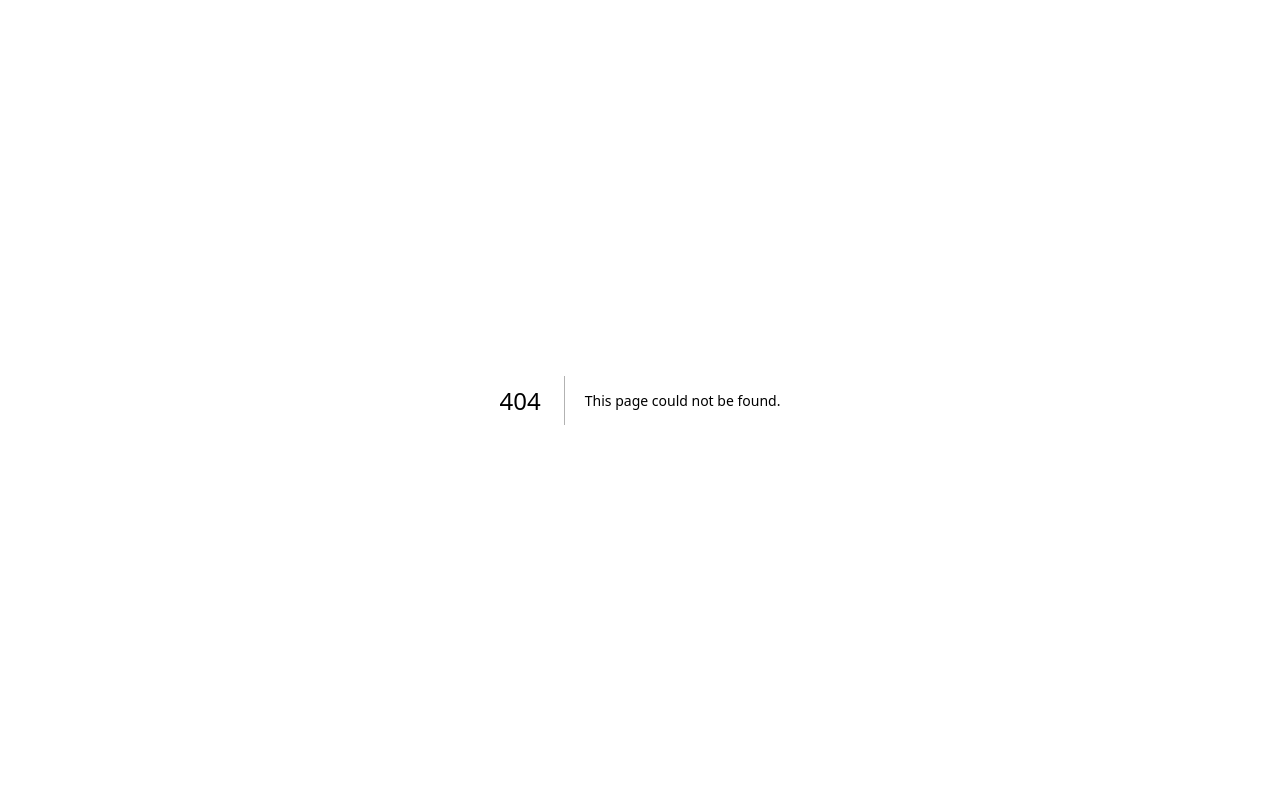
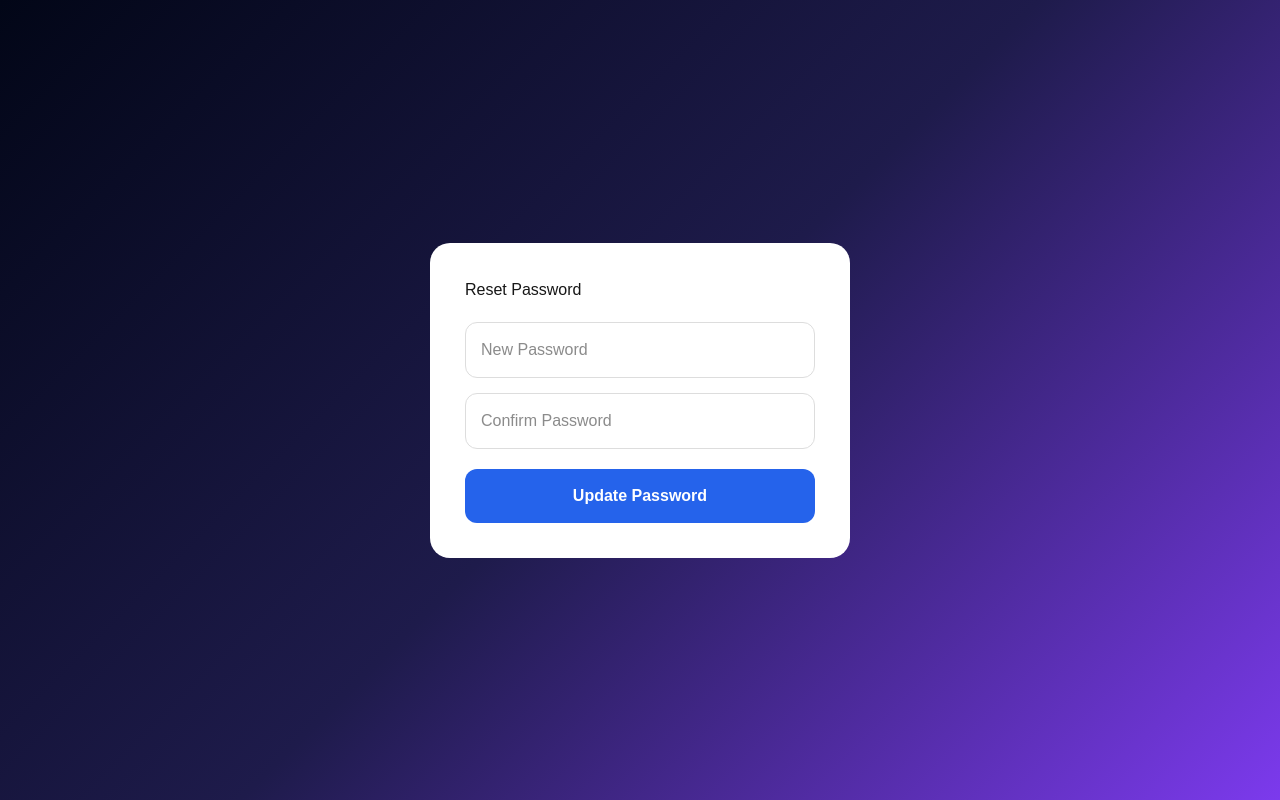
Before and after one commit to tariqueblessed-hue/earncapital2, a Next.js app: page /update-password in a window 1280 px wide. Before the commit this address had no page. Built offline with nearby package versions, Linux system fonts and the light colour scheme; no server answers.

Commit message:
Add show/hide password feature

```diff
--- a/app/api/stkpush/route.ts
+++ b/app/api/stkpush/route.ts
@@ -24,9 +24,11 @@ async function getAccessToken() {
   );
 
 
-  const data = await response.json();
+  const data: {
+  access_token: string;
+} = await response.json();
 
-  return data.access_token;
+return data.access_token;
 }
 
 
--- /dev/null
+++ b/app/forgot-password/page.tsx
@@ -0,0 +1,89 @@
+"use client";
+
+import { useState } from "react";
+import { supabase } from "@/lib/supabase";
+
+export default function ForgotPassword() {
+  const [email, setEmail] = useState("");
+  const [loading, setLoading] = useState(false);
+
+  async function resetPassword() {
+    if (!email) {
+      alert("Enter your email.");
+      return;
+    }
+
+    setLoading(true);
+
+    const { error } = await supabase.auth.resetPasswordForEmail(email, {
+      redirectTo: `${window.location.origin}/update-password`,
+    });
+
+    setLoading(false);
+
+    if (error) {
+      alert(error.message);
+      return;
+    }
+
+    alert("✅ Password reset email sent.\n\nCheck your inbox.");
+  }
+
+  return (
+    <main
+      style={{
+        minHeight: "100vh",
+        display: "flex",
+        justifyContent: "center",
+        alignItems: "center",
+        background:
+          "linear-gradient(135deg,#020617,#1e1b4b,#7c3aed)",
+      }}
+    >
+      <div
+        style={{
+          width: "420px",
+          background: "white",
+          padding: "35px",
+          borderRadius: "20px",
+        }}
+      >
+        <h1>Forgot Password</h1>
+
+        <p>
+          Enter your email to receive a password reset link.
+        </p>
+
+        <input
+          type="email"
+          placeholder="Email Address"
+          value={email}
+          onChange={(e) => setEmail(e.target.value)}
+          style={{
+            width: "100%",
+            padding: "15px",
+            marginTop: "20px",
+            borderRadius: "12px",
+            border: "1px solid #ddd",
+          }}
+        />
+
+        <button
+          onClick={resetPassword}
+          style={{
+            width: "100%",
+            marginTop: "20px",
+            padding: "15px",
+            border: "none",
+            borderRadius: "12px",
+            background: "#2563eb",
+            color: "white",
+            fontWeight: "bold",
+          }}
+        >
+          {loading ? "Sending..." : "Send Reset Link"}
+        </button>
+      </div>
+    </main>
+  );
+}
--- a/app/login/page.tsx
+++ b/app/login/page.tsx
@@ -3,12 +3,14 @@
 import { useState } from "react";
 import { useRouter } from "next/navigation";
 import { supabase } from "@/lib/supabase";
+import { FaEye, FaEyeSlash } from "react-icons/fa";
 
 export default function LoginPage() {
   const router = useRouter();
 
   const [email, setEmail] = useState("");
   const [password, setPassword] = useState("");
+  const [showPassword, setShowPassword] = useState(false);
   const [loading, setLoading] = useState(false);
 
   async function login() {
@@ -25,20 +27,28 @@ export default function LoginPage() {
         password,
       });
 
+      if (!error && !data.user.email_confirmed_at) {
+  await supabase.auth.signOut();
+
+  alert(
+    "⚠️ Please verify your email before logging in.\n\nCheck your inbox and click the verification link."
+  );
+
+  setLoading(false);
+  return;
+}
     if (error) {
       alert(error.message);
       setLoading(false);
       return;
     }
 
-    // Load username from users table
     const { data: profile } = await supabase
       .from("users")
       .select("username")
       .eq("email", email)
       .single();
 
-    // Save session information
     localStorage.setItem("currentUserId", data.user.id);
     localStorage.setItem(
       "currentUser",
@@ -107,13 +117,64 @@ export default function LoginPage() {
           style={input}
         />
 
+        <div
+          style={{
+            position: "relative",
+            marginBottom: "16px",
+          }}
+        >
           <input
-        type="password"
+            type={showPassword ? "text" : "password"}
             placeholder="Password"
             value={password}
             onChange={(e) => setPassword(e.target.value)}
-        style={input}
+            style={{
+              ...input,
+              marginBottom: "0",
+              paddingRight: "50px",
+            }}
           />
+<p
+  style={{
+    textAlign: "right",
+    marginBottom: "20px",
+  }}
+>
+  <a
+    href="/forgot-password"
+    style={{
+      color: "#2563eb",
+      textDecoration: "none",
+      fontWeight: "bold",
+    }}
+  >
+    Forgot Password?
+  </a>
+</p>
+          <button
+            type="button"
+            onClick={() =>
+              setShowPassword(!showPassword)
+            }
+            style={{
+              position: "absolute",
+              right: "15px",
+              top: "50%",
+              transform: "translateY(-50%)",
+              background: "transparent",
+              border: "none",
+              cursor: "pointer",
+              color: "#6b7280",
+              fontSize: "18px",
+            }}
+          >
+            {showPassword ? (
+              <FaEyeSlash />
+            ) : (
+              <FaEye />
+            )}
+          </button>
+        </div>
 
         <button
           onClick={login}
--- a/app/register/page.tsx
+++ b/app/register/page.tsx
@@ -3,6 +3,7 @@
 import { useState, useEffect } from "react";
 import { useRouter } from "next/navigation";
 import { supabase } from "@/lib/supabase";
+import { FaEye, FaEyeSlash } from "react-icons/fa";
 
 export default function RegisterPage() {
   const router = useRouter();
@@ -11,14 +12,23 @@ export default function RegisterPage() {
   const [username, setUsername] = useState("");
   const [email, setEmail] = useState("");
   const [phone, setPhone] = useState("");
+
   const [password, setPassword] = useState("");
   const [confirmPassword, setConfirmPassword] = useState("");
+
+  const [showPassword, setShowPassword] = useState(false);
+  const [showConfirmPassword, setShowConfirmPassword] =
+    useState(false);
+
   const [referralCode, setReferralCode] = useState("");
   const [agree, setAgree] = useState(false);
   const [loading, setLoading] = useState(false);
 
   useEffect(() => {
-    const params = new URLSearchParams(window.location.search);
+    const params = new URLSearchParams(
+      window.location.search
+    );
+
     const ref = params.get("ref");
 
     if (ref) {
@@ -51,7 +61,8 @@ export default function RegisterPage() {
 
     setLoading(true);
 
-    const { data, error } = await supabase.auth.signUp({
+    const { data, error } =
+      await supabase.auth.signUp({
         email,
         password,
       });
@@ -65,9 +76,8 @@ export default function RegisterPage() {
     const user = data.user;
 
     if (user) {
-      const { error: profileError } = await supabase
-        .from("users")
-        .insert([
+      const { error: profileError } =
+        await supabase.from("users").insert([
           {
             id: user.id,
             full_name: fullName,
@@ -89,11 +99,13 @@ export default function RegisterPage() {
     }
 
  alert(
-      "Account created successfully. Please verify your email."
+  "🎉 Account created successfully!\n\nA verification email has been sent.\n\nPlease verify your email before logging in."
 );
 
     router.push("/login");
-  };return (
+  };
+
+  return (
     <main
       style={{
         minHeight: "100vh",
@@ -113,7 +125,7 @@ export default function RegisterPage() {
           borderRadius: "28px",
           padding: "35px",
           boxShadow:
-            "0 25px 60px rgba(0,0,0,0.35)",
+            "0 25px 60px rgba(0,0,0,.35)",
         }}
       >
         <div
@@ -141,9 +153,7 @@ export default function RegisterPage() {
           >
             Create your account and start your journey 🚀
           </p>
-        </div>
-
-        <input
+        </div><input
           placeholder="Full Name"
           value={fullName}
           onChange={(e) => setFullName(e.target.value)}
@@ -172,23 +182,99 @@ export default function RegisterPage() {
           style={input}
         />
 
+        <div
+          style={{
+            position: "relative",
+            marginBottom: "16px",
+          }}
+        >
           <input
-          type="password"
+            type={showPassword ? "text" : "password"}
             placeholder="Password"
             value={password}
             onChange={(e) => setPassword(e.target.value)}
-          style={input}
+            style={{
+              ...input,
+              marginBottom: "0",
+              paddingRight: "50px",
+            }}
           />
 
+          <button
+            type="button"
+            onClick={() =>
+              setShowPassword(!showPassword)
+            }
+            style={{
+              position: "absolute",
+              right: "15px",
+              top: "50%",
+              transform: "translateY(-50%)",
+              background: "transparent",
+              border: "none",
+              cursor: "pointer",
+              color: "#6b7280",
+              fontSize: "18px",
+            }}
+          >
+            {showPassword ? (
+              <FaEyeSlash />
+            ) : (
+              <FaEye />
+            )}
+          </button>
+        </div>
+
+        <div
+          style={{
+            position: "relative",
+            marginBottom: "16px",
+          }}
+        >
           <input
-          type="password"
+            type={
+              showConfirmPassword
+                ? "text"
+                : "password"
+            }
             placeholder="Confirm Password"
             value={confirmPassword}
             onChange={(e) =>
               setConfirmPassword(e.target.value)
             }
-          style={input}
+            style={{
+              ...input,
+              marginBottom: "0",
+              paddingRight: "50px",
+            }}
           />
+
+          <button
+            type="button"
+            onClick={() =>
+              setShowConfirmPassword(
+                !showConfirmPassword
+              )
+            }
+            style={{
+              position: "absolute",
+              right: "15px",
+              top: "50%",
+              transform: "translateY(-50%)",
+              background: "transparent",
+              border: "none",
+              cursor: "pointer",
+              color: "#6b7280",
+              fontSize: "18px",
+            }}
+          >
+            {showConfirmPassword ? (
+              <FaEyeSlash />
+            ) : (
+              <FaEye />
+            )}
+          </button>
+        </div>
 
         <input
           placeholder="Referral Code (Optional)"
@@ -247,6 +333,7 @@ export default function RegisterPage() {
             Login
           </a>
         </p>
+
       </div>
     </main>
   );
@@ -260,9 +347,9 @@ export default function RegisterPage() {
   color: "#111827",
   fontSize: "15px",
   outline: "none",
+  paddingRight: "50px",
   boxSizing: "border-box" as const,
 };
-
 
 const button = {
   width: "100%",
--- /dev/null
+++ b/app/update-password/page.tsx
@@ -0,0 +1,112 @@
+"use client";
+
+import { useState } from "react";
+import { useRouter } from "next/navigation";
+import { supabase } from "@/lib/supabase";
+
+export default function UpdatePasswordPage() {
+  const router = useRouter();
+
+  const [password, setPassword] = useState("");
+  const [confirmPassword, setConfirmPassword] = useState("");
+  const [loading, setLoading] = useState(false);
+
+  async function updatePassword() {
+    if (!password || !confirmPassword) {
+      alert("Please fill all fields.");
+      return;
+    }
+
+    if (password !== confirmPassword) {
+      alert("Passwords do not match.");
+      return;
+    }
+
+    setLoading(true);
+
+    const { error } = await supabase.auth.updateUser({
+      password,
+    });
+
+    setLoading(false);
+
+    if (error) {
+      alert(error.message);
+      return;
+    }
+
+    alert("✅ Password updated successfully!");
+
+    router.push("/login");
+  }
+
+  return (
+    <main
+      style={{
+        minHeight: "100vh",
+        display: "flex",
+        justifyContent: "center",
+        alignItems: "center",
+        background:
+          "linear-gradient(135deg,#020617,#1e1b4b,#7c3aed)",
+      }}
+    >
+      <div
+        style={{
+          width: "420px",
+          background: "white",
+          padding: "35px",
+          borderRadius: "20px",
+        }}
+      >
+        <h1>Reset Password</h1>
+
+        <input
+          type="password"
+          placeholder="New Password"
+          value={password}
+          onChange={(e) => setPassword(e.target.value)}
+          style={{
+            width: "100%",
+            padding: "15px",
+            marginTop: "20px",
+            borderRadius: "12px",
+            border: "1px solid #ddd",
+          }}
+        />
+
+        <input
+          type="password"
+          placeholder="Confirm Password"
+          value={confirmPassword}
+          onChange={(e) =>
+            setConfirmPassword(e.target.value)
+          }
+          style={{
+            width: "100%",
+            padding: "15px",
+            marginTop: "15px",
+            borderRadius: "12px",
+            border: "1px solid #ddd",
+          }}
+        />
+
+        <button
+          onClick={updatePassword}
+          style={{
+            width: "100%",
+            marginTop: "20px",
+            padding: "15px",
+            border: "none",
+            borderRadius: "12px",
+            background: "#2563eb",
+            color: "white",
+            fontWeight: "bold",
+          }}
+        >
+          {loading ? "Updating..." : "Update Password"}
+        </button>
+      </div>
+    </main>
+  );
+}
--- a/package.json
+++ b/package.json
@@ -13,7 +13,8 @@
     "axios": "^1.19.0",
     "next": "16.2.10",
     "react": "19.2.4",
-    "react-dom": "19.2.4"
+    "react-dom": "19.2.4",
+    "react-icons": "^5.7.0"
   },
   "devDependencies": {
     "@tailwindcss/postcss": "^4",
```
Also changed, not shown: 1 other file (tests, documents, lock files or other folders). Lines whose indentation alone changed are shown as unchanged.
